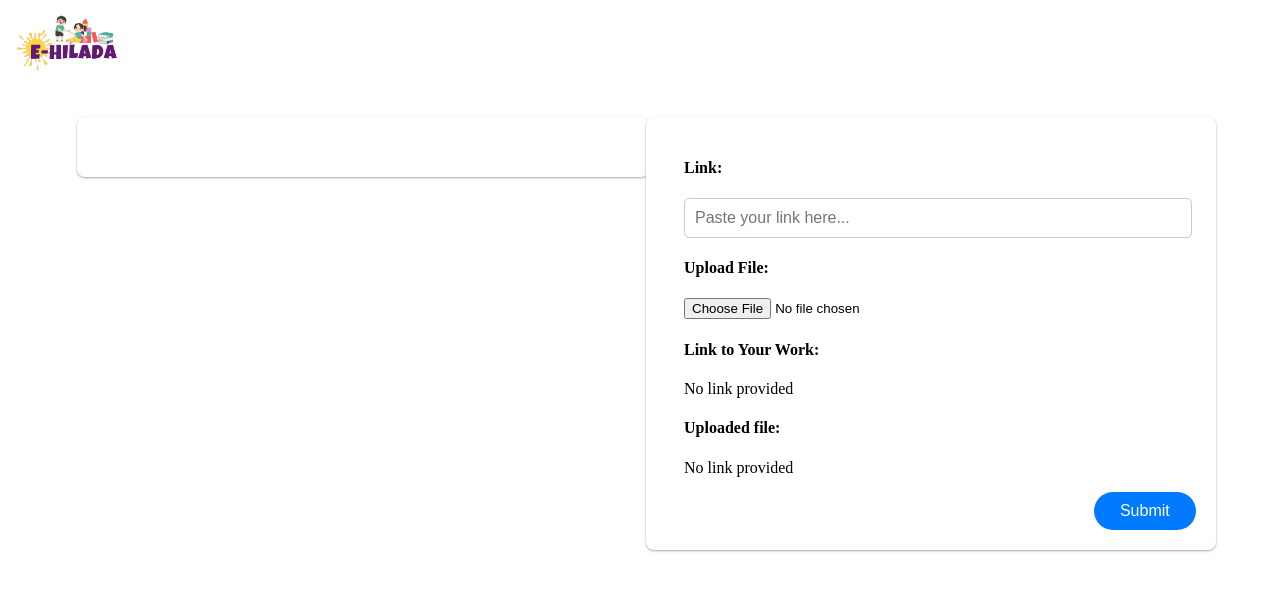
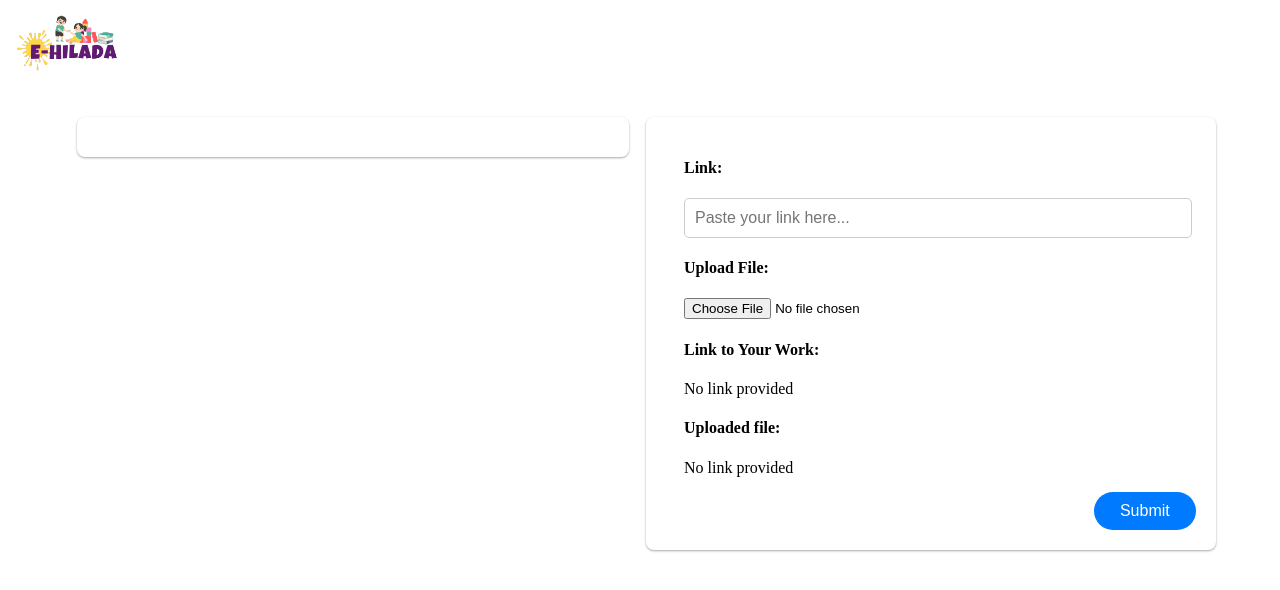
Before and after one commit to Christjacoben/mern-Ehilada-frontend, a React (Vite) app: page /ActivityTake in a window 1280 px wide. Shown: the top 590 px of the page. Built offline with nearby package versions, Linux system fonts and the light colour scheme; no server answers.

Commit message:
fix the bug

```diff
--- a/src/components/Dashcomponents/Dcomponents/ActivityTaker.css
+++ b/src/components/Dashcomponents/Dcomponents/ActivityTaker.css
@@ -9,7 +9,7 @@
     max-width: 600px;
     width: 40%;
     margin-left: -1%;
-    padding: 30px;
+    padding: 20px;
     padding-left: -2%;
     border-radius: 8px;
     box-shadow: rgba(0, 0, 0, 0.12) 0px 1px 3px, rgba(0, 0, 0, 0.24) 0px 1px 2px;
--- a/src/components/Dashcomponents/Dcomponents/QuizTake.jsx
+++ b/src/components/Dashcomponents/Dcomponents/QuizTake.jsx
@@ -496,7 +496,7 @@ function QuizTake() {
                             <input
                               type="radio"
                               name={`question_${questionIndex}`}
-                              value={option}
+                              value={`${questionIndex}_${option}`}
                               onChange={() =>
                                 handleAnswerChange(
                                   option,
```
